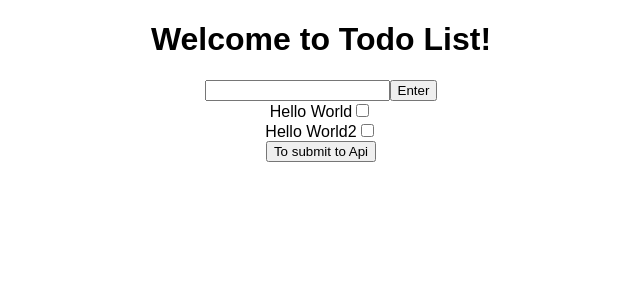
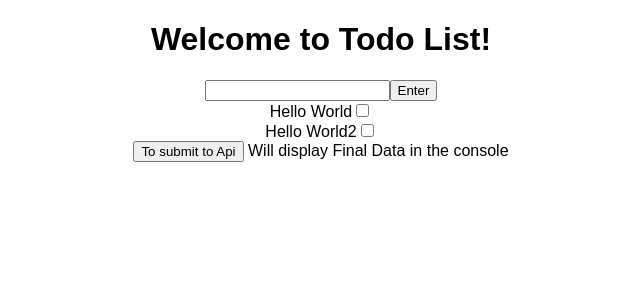
Before and after one commit to vrshowdown/Todo_List, an Angular app: page / in a window 1280 px wide. Shown: the top 300 px of the page, without its empty margins (319-959 px from the left). Built offline with nearby package versions, Linux system fonts and the light colour scheme.

Commit message:
Description for Api button

```diff
--- a/src/app/app.component.html
+++ b/src/app/app.component.html
@@ -20,4 +20,5 @@
 
 <div>
   <button (click)="submit()">To submit to Api</button>
+  Will display Final Data in the console
 </div>
```
